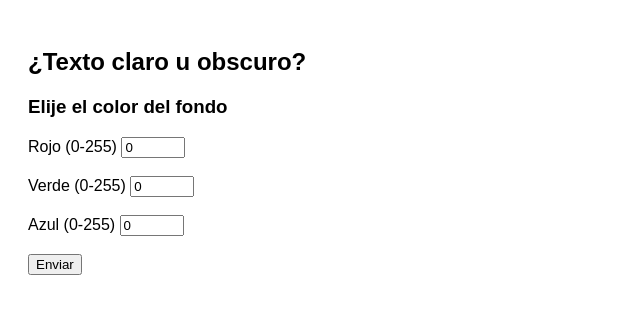
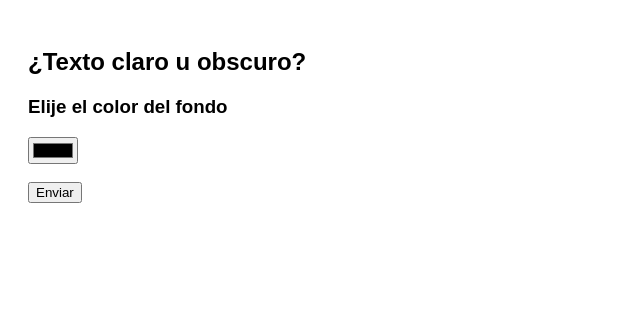
Before and after one commit to ArturoMD7/FONT-COLOR, a Flask app: page / in a window 1280 px wide. Shown: the top 314 px of the page, without its empty margins (0-640 px from the left). Run offline with Flask 3, Linux system fonts and the light colour scheme; parts of the project's set-up code (start-up, migrations or seed data) failed here and were passed over.

Commit message:
flaskapp

```diff
--- /dev/null
+++ b/requirements.txt
@@ -0,0 +1,5 @@
+joblib==1.4.2
+numpy==1.26.4
+pandas==2.2.2
+flask
+gunicorn
--- a/templates/index.html
+++ b/templates/index.html
@@ -7,15 +7,9 @@
 <body style="font-family: Arial, Helvetica, sans-serif; padding: 20px">
     <h2>¿Texto claro u obscuro?</h2>
     <h3>Elije el color del fondo</h3>
-    <form method="POST">
-        <label>Rojo (0-255) </label>
-        <input type="number" name="red" min="0" max="255" value="{{ request.form.red or '0' }}"><br><br>
-        <label>Verde (0-255) </label>
-        <input type="number" name="green" min="0" max="255" value="{{ request.form.green or '0' }}"><br><br>
-        <label>Azul (0-255) </label>
-        <input type="number" name="blue" min="0" max="255" value="{{ request.form.blue or '0' }}"><br><br>
-        <button type="submit">Enviar</button>
-    </form>
+
+    <input type="color" id="colorPicker"><br><br>
+    <button id="submitBtn">Enviar</button>
 
     {% if prediction is not none %}
         {% if prediction == 0 %}
@@ -37,6 +31,37 @@
 
 </body>
 
+<script>
+    document.getElementById('submitBtn').addEventListener('click', function() {
+        const color = document.getElementById('colorPicker').value;
+
+        // Convertir hex a RGB
+        const r = parseInt(color.substr(1, 2), 16);
+        const g = parseInt(color.substr(3, 2), 16);
+        const b = parseInt(color.substr(5, 2), 16);
+
+        // Crear formulario dinámico para enviar los datos
+        const form = document.createElement('form');
+        form.method = 'POST';
+        form.style.display = 'none';
+
+        const addInput = (name, value) => {
+            const input = document.createElement('input');
+            input.type = 'hidden';
+            input.name = name;
+            input.value = value;
+            form.appendChild(input);
+        };
+
+        addInput('red', r);
+        addInput('green', g);
+        addInput('blue', b);
+
+        document.body.appendChild(form);
+        form.submit();
+    });
+</script>
+
 <style>
     .debug {
         color: gray;
@@ -52,11 +77,9 @@
         border-radius: 5px;
     }
     .light-bg {
-
         color: #000000;
     }
     .dark-bg {
-
         color: #ffffff;
     }
 </style>
```
Also changed, not shown: 1 other file. Lines whose indentation alone changed are shown as unchanged.
